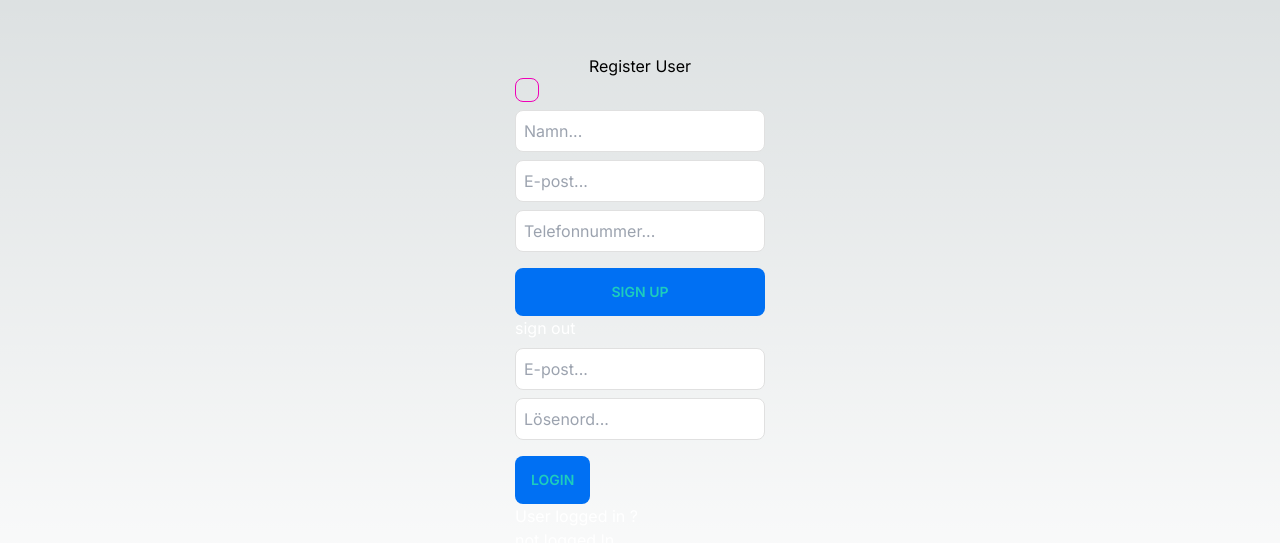
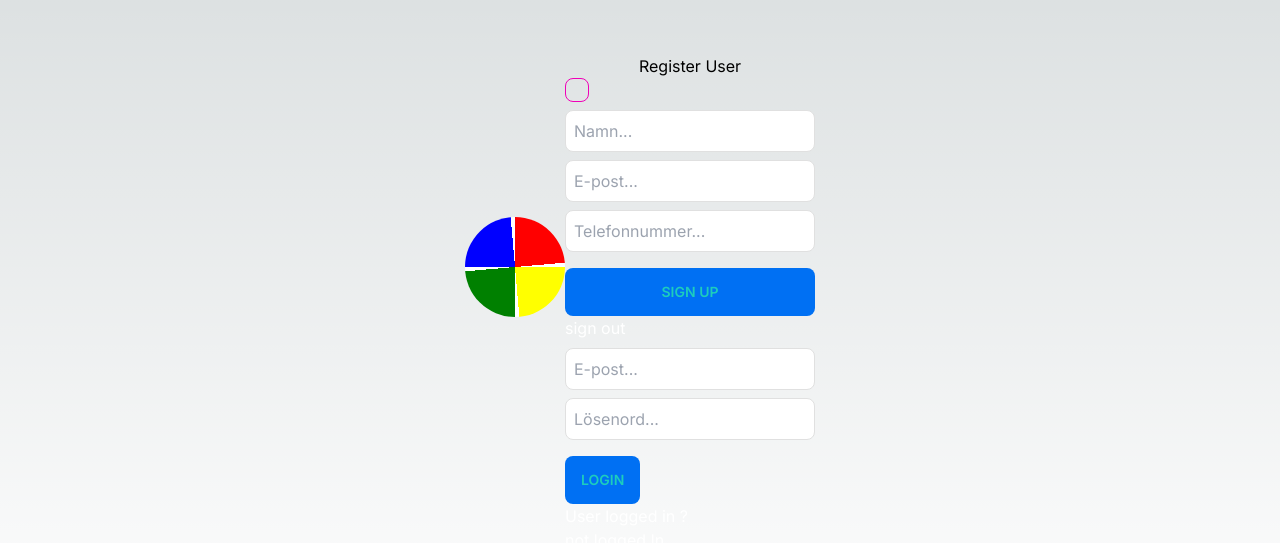
Before and after one commit to ernestocarocca/fortunewheel3.0, a Next.js app: page / in a window 1280 px wide. Shown: the part 133-676 px from the top of the page. Built offline with nearby package versions, Linux system fonts and the light colour scheme; no server answers.

Commit message:
fixed logiin eith load

```diff
--- /dev/null
+++ b/src/app/fortuneWheel.module.css
@@ -0,0 +1,27 @@
+/* fortuneWheel.module.css */
+.wheel {
+    width: 100px;
+    height: 100px;
+    border-radius: 50%;
+    background-image: conic-gradient(
+      red 0deg 85deg,
+      white 85deg 90deg,
+      yellow 90deg 175deg,
+      white 175deg 180deg,
+      green 180deg 265deg,
+      white 265deg 270deg,
+      blue 270deg 355deg,
+      white 355deg 360deg
+    );
+    transition: transform 1s ease-out;
+  }
+
+  .wheel.spinning {
+    animation: spin 2s linear infinite;
+  }
+
+  @keyframes spin {
+    to {
+      transform: rotate(360deg);
+    }
+  }
--- a/src/app/page.tsx
+++ b/src/app/page.tsx
@@ -1,4 +1,5 @@
 "use client";
+import styles from "./fortuneWheel.module.css";
 import { error } from "console";
 import { auth } from "./firebase/firebaseConfig";
 import { FirebaseError } from "firebase/app";
@@ -19,6 +20,7 @@ interface UserState {
   } | null;
 }
 export default function Home() {
+  const [loading, setLoading] = useState(false);
   const [registerEmail, setRegisterEmail] = useState("");
   const [registerPassword, setRegisterPassword] = useState("");
   const [loginEmail, setLoginEmail] = useState("");
@@ -60,15 +62,22 @@ export default function Home() {
       console.log(user);
     } catch (error) {
       console.log(error);
+    } finally {
+      setLoading(false);
     }
   };
 
   const logOut = async () => {
     await signOut(auth);
   };
-
+  const handleLoginClick = async () => {
+    setLoading(true); // Sätt loading till true när användaren klickar på knappen
+    await login(); // Vänta tills login har körts
+    setLoading(false); // Sätt loading till false efter att login har körts
+  };
   return (
-    <main className="flex   min-h-screen justify-center items-center p-24">
+    <main className="flex   min-h-screen justify-center items-center relative  p-24">
+      <div className={`${styles.wheel} ${loading ? styles.spinning : ""}`} />
       <div className="flex flex-col  h-[450px] w-[250px] rounded-[25px] ">
         <h3 className="pt-3 flex justify-center items-center">Register User</h3>
         <input type="checkbox" className="checkbox checkbox-secondary pl-1" />
@@ -117,14 +126,18 @@ export default function Home() {
               setLoginPassword(event.target.value);
             }}
           />
-          <button onClick={login} className="btn btn-accent btn-outline">
+          <button
+            onClick={handleLoginClick}
+            className="btn btn-accent btn-outline"
+          >
             login
           </button>
+          {loading && (
+            <span className="loading loading-spinner text-secondary ml-6"></span>
+          )}
           <h3>User logged in ?</h3>
           {user?.currentUser?.email || "not logged In"}
         </div>
-
-
       </div>
     </main>
   );
```
